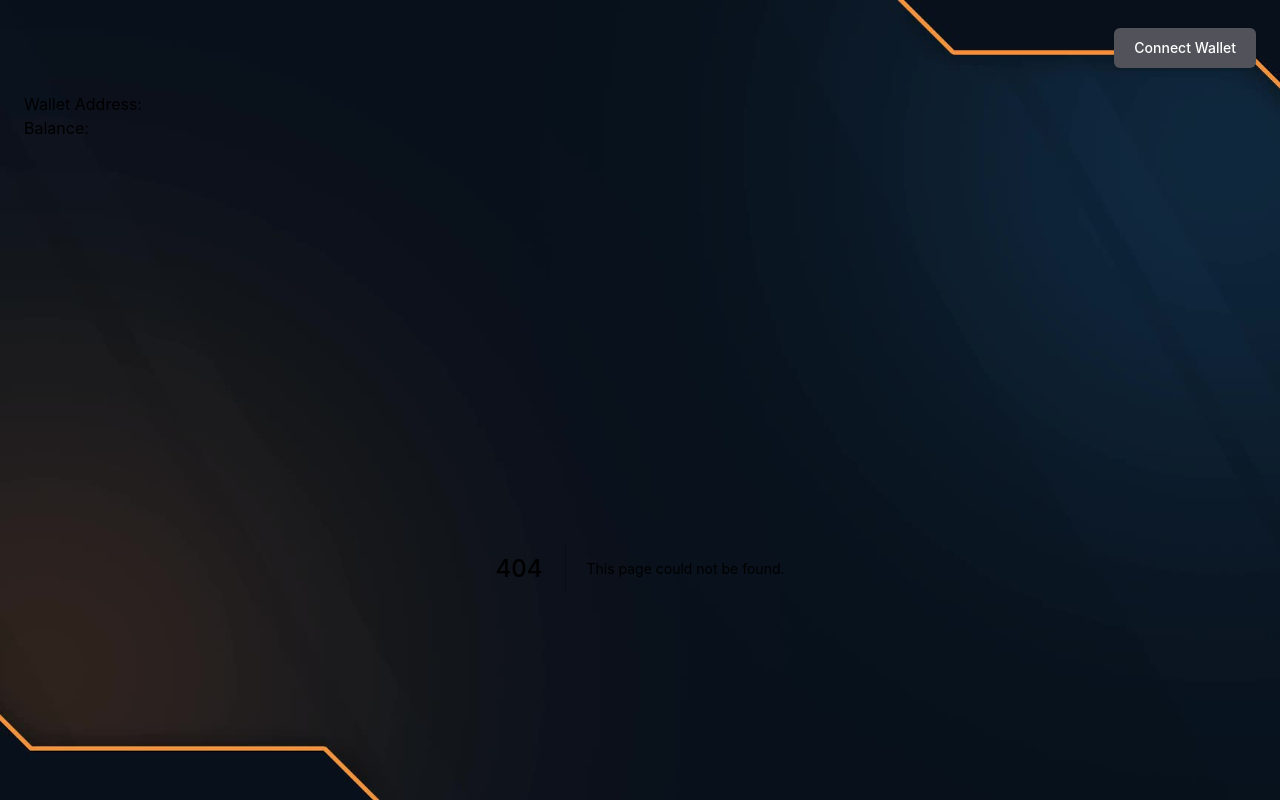
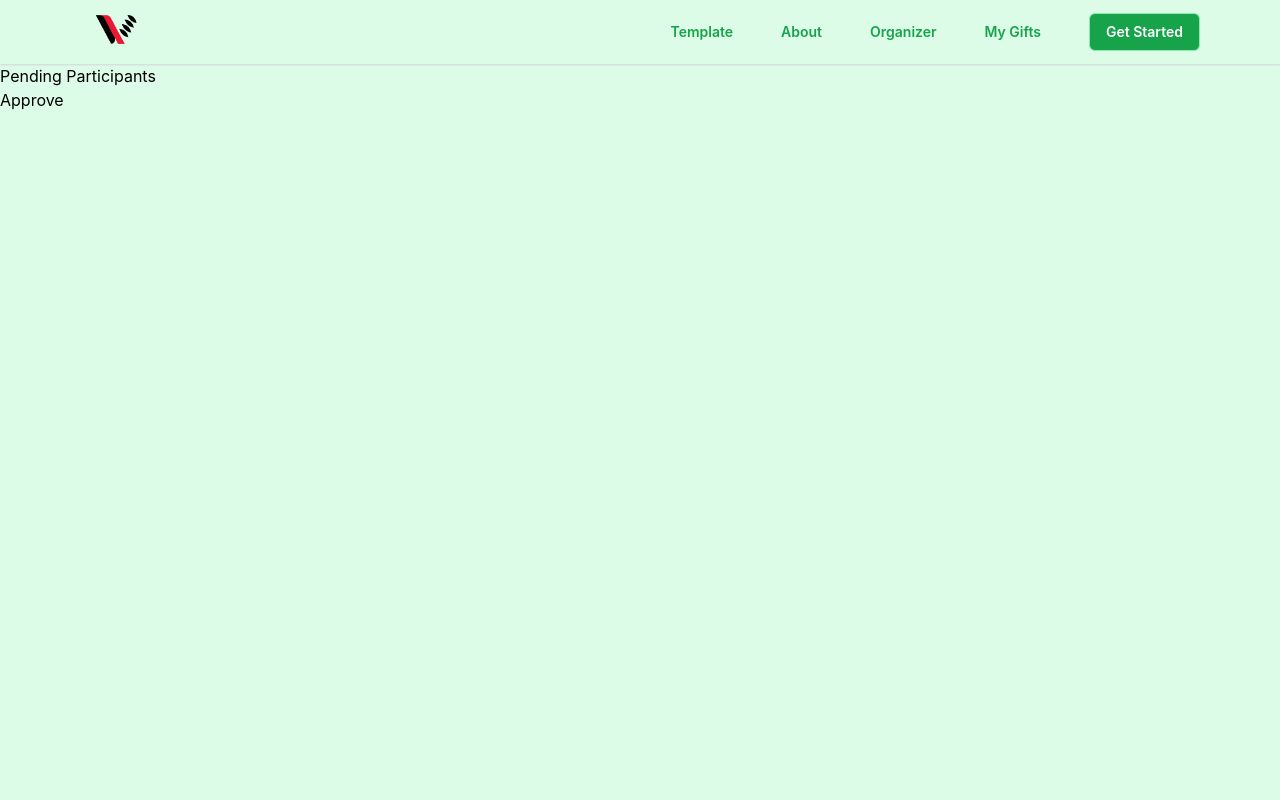
Before and after one commit to ZILECAO/Verattend-final, a Next.js app: page /organizer in a window 1280 px wide. Before the commit this address had no page. Shown: the top 800 px of the page. Built offline with nearby package versions, Linux system fonts and the light colour scheme.

Commit message:
Co-authored-by: Sindhura Mente <SindhuMente@users.noreply.github.com> Co-authored-by: hfang1732 <hfang1732@users.noreply.github.com>

```diff
--- /dev/null
+++ b/components/navBar.js
@@ -0,0 +1,67 @@
+import { useEffect, useState } from "react";
+import Head from "next/head";
+import Image from "next/image";
+import Link from "next/link";
+// import { Animations } from "../variants/animations";
+import WalletConnect from "./walletConnect";
+// import { Web3Provider } from '@ethersproject/providers';
+// import { ethers, Wallet } from "ethers";
+
+export function NavBar() {
+  // Top Navigation Bar Element
+  return (
+    <header className="bg-green-100 sticky top-0 z-50">
+      <div className="px-8 md:px-16 lg:px-20 mx-auto max-w-screen items-center shadow-sm shadow-gray-300">
+        <div className="flex items-center justify-between h-16">
+          <div className="">
+            <Link href="/">
+              <a className="block items-center text-blue-600 hover:text-blue-700 ">
+                <span className="sr-only">Home</span>
+                <Image
+                  className="hover:ease-in-out hover:transition hover:duration-700 h-8 w-8 text-indigo-400 hover:text-indigo-500"
+                  src="/logo.png"
+                  alt="Verattend"
+                  width={75}
+                  height={75}
+                />
+              </a>
+            </Link>
+          </div>
+
+          <div className="flex text-sm items-center gap-12">
+            <Link href="/test">
+              <p className="hidden md:block lg:block cursor-pointer text-sm font-semibold text-green-600 hover:text-gray-500 hover:ease-in-out hover:transition hover:duration-700">
+               Template
+              </p>
+            </Link>
+
+            <Link href="/about">
+              <p className="hidden md:block lg:block cursor-pointer text-sm font-semibold text-green-600 hover:text-gray-500 hover:ease-in-out hover:transition hover:duration-700">
+                About
+              </p>
+            </Link>
+
+            <Link href="/organizer">
+              <p className="hidden md:block lg:block cursor-pointer text-sm font-semibold text-green-600 hover:text-gray-500 hover:ease-in-out hover:transition hover:duration-700">
+                Organizer
+              </p>
+            </Link>
+
+            <Link href="/features">
+              <p className="hidden md:block lg:block cursor-pointer text-sm font-semibold text-green-600 hover:text-gray-500 hover:ease-in-out hover:transition hover:duration-700">
+                My Gifts
+              </p>
+            </Link>
+
+            <Link href="/create">
+              <button className="py-2 px-4 bg-green-600 border border-green-300 rounded-md text-sm font-semibold hover:bg-green-300 text-white whitespace-nowrap hover:shadow-indigo-800/50 hover:shadow-sm shadow-green-600/50 sm:overflow-hidden hover:ease-out hover:transition hover:duration-700">
+                Get Started
+              </button>
+            </Link>
+
+          </div>
+        </div>
+      </div>
+    </header>
+  );
+}
--- a/pages/_app.js
+++ b/pages/_app.js
@@ -1,14 +1,21 @@
 import '../styles/globals.css'
 import { React } from 'react'
 import { WalletConnect } from "../components/walletConnect"
+import { NavBar } from "../components/navBar"
+import Head from 'next/head'
+
 
 function MyApp({ Component, pageProps }) {
 
-  return (
-    <>
-      <WalletConnect />
-        <Component {...pageProps} />
-    </>)
-}
+  return (<>
+    <Head >
+      <title>Verattend App</title>
+      <link rel='icon' href='/favicon.ico' />
+    </Head>
+    <NavBar />
+    <Component className="scroll-smooth" {...pageProps} />
+  </>)
+};
+
 
 export default MyApp
--- a/pages/index.js
+++ b/pages/index.js
@@ -1,7 +1,6 @@
 import { ethers } from "ethers";
 import { useState } from "react";
 import { ContractABI } from '../components/contractABI.js';
-
 
 // create provider variable
 let provider;
@@ -85,12 +84,12 @@ export default function Home() {
 
     // rendering the page
     return (
-        <section className="text-white ">
+        <section className="text-white pt-20 bg-green-100 min-h-screen">
             <div className="pb-40 mx-auto max-w-screen-xl">
 
                 <div className="max-w-lg mx-auto text-center">
-                    <h2 className="pb-10 text-4xl font-extrabold text-white">
-                        Crowdfunding dApp Demo {"\n"}
+                    <h2 className="pb-10 text-4xl font-extrabold text-green-600">
+                    Verattend Demo {"\n"}
                     </h2>
                 </div>
 
@@ -100,14 +99,14 @@ export default function Home() {
                         For below buttons to work, switch to Goerli Testnet on Metamask
                     </h2>
 
-                    <h2 className="flex mb-4 text-sm font-medium text-white">
-                        Contract: <a className="ml-2 text-blue-600 underline hover:text-blue-700" href="https://goerli.etherscan.io/address/0x2D53197C8Dfb493b64111BcA29286f613912a7BB#code">0x2D53197C8Dfb493b64111BcA29286f613912a7BB</a>
+                    <h2 className="flex mb-4 text-sm font-medium text-green-600">
+                        Contract: <a className="ml-2 text-blue-600 underline hover:text-green-400" href="https://goerli.etherscan.io/address/0x2D53197C8Dfb493b64111BcA29286f613912a7BB#code">0x2D53197C8Dfb493b64111BcA29286f613912a7BB</a>
                     </h2>
 
 
 
                     {/* contract balanace button */}
-                    <a className="mr-4 p-2 text-sm font-medium text-white bg-zinc-600 hover:bg-zinc-700 rounded-md shadow">
+                    <a className="mr-4 p-2 text-sm font-medium text-white bg-green-400 hover:bg-zinc-700 rounded-md shadow">
                         <button onClick={() => getContractBalance()}>Balance</button>
 
                     </a>
@@ -117,7 +116,7 @@ export default function Home() {
 
 
                     {/* donate input */}
-                    <a className="mr-4 p-2 text-sm font-medium text-white bg-orange-600 hover:bg-orange-700 rounded-md shadow">
+                    <a className="mr-4 p-2 text-sm font-medium text-white bg-green-500 hover:bg-orange-700 rounded-md shadow">
                         <button onClick={handleClick}>Donate</button>
 
                     </a>
--- /dev/null
+++ b/pages/organizer.js
@@ -0,0 +1,23 @@
+// import '../styles/globals.css'
+import { React } from 'react'
+import { NavBar } from "../components/navBar"
+import Head from 'next/head'
+
+function pendingApplicants() {
+    return (
+        <section className="bg-green-100 min-h-screen">
+            <title>Manage This Event</title>
+            <div class="row">
+            <div class="column">
+            <h1>Pending Participants</h1>
+            </div>
+            <div class="column">
+            <h1>Approve</h1>
+            </div>
+
+            </div>
+        </section>
+    )
+}
+
+export default pendingApplicants;
--- a/styles/globals.css
+++ b/styles/globals.css
@@ -8,14 +8,6 @@ body {
   margin: 0;
   font-family: -apple-system, BlinkMacSystemFont, Segoe UI, Roboto, Oxygen,
     Ubuntu, Cantarell, Fira Sans, Droid Sans, Helvetica Neue, sans-serif;
-
-  background-image: url(../public/bg.jpg);
-  height: 0%;
-  width: 100%;
-  background-size: cover;
-  background-repeat: no-repeat;
-  background-attachment: fixed;
-  background-position: center;
 }
 
 a {
```
Also changed, not shown: public/logo.png (added).
